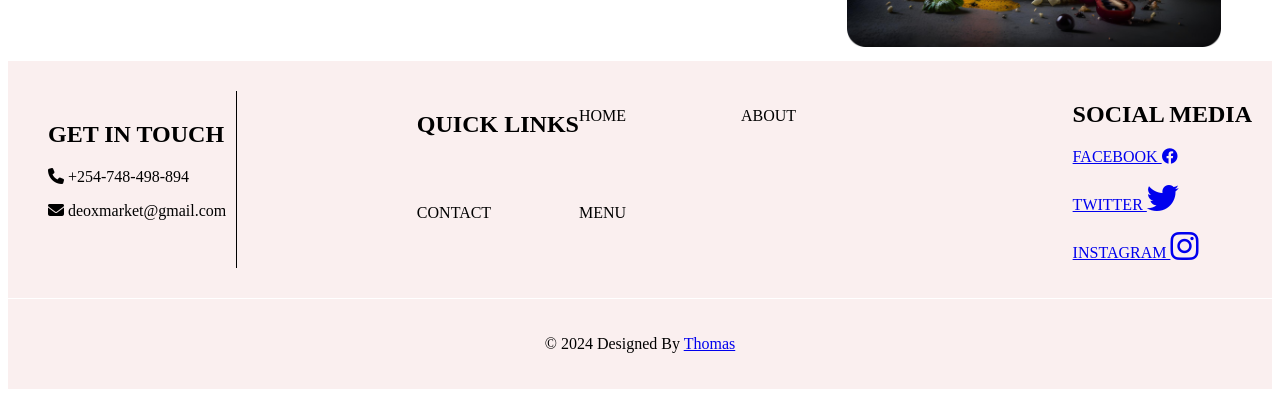
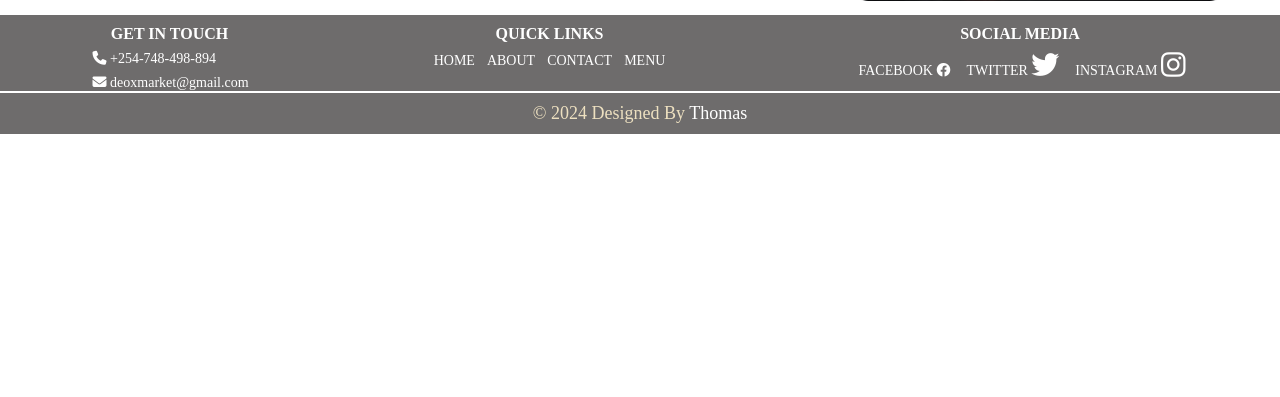
Before and after one commit to Thomas-m-waka/food_ordering_system, a Django app: page /menu in a window 1280 px wide. Shown: the part 2171-2568 px from the top of the page. After the commit the page ends 2305 px from the top, so only its background shows below. Run offline with Django 4.2, Linux system fonts and the light colour scheme; data comes from the database, SQL or seed files in the repository.

Commit message:
Update footer.css

```diff
--- a/products/static/footer.css
+++ b/products/static/footer.css
@@ -1,56 +1,105 @@
+
+*{
+    margin: 0 auto;
+}
 .footer-container{
-    display: flex;
+    background-color: rgb(110, 108, 108);
+   display:flex;
+   color:white;
     flex-direction: row;
-    justify-content: space-between;
-    padding: 20px;
-    background-color:#faefef;
-    color: black;
-    border-bottom: 1px solid #fff;
+   justify-content: space-around;
+   border-bottom:2px solid white;
 }
-.reach-us{
-    padding: 10px;
-    margin: 10px;
-    border-right: 1px solid black;
+.socials{
+    display:inline-block;
+
 }
-.my-links{
-    display: grid;
-    grid-template-columns: repeat(3, 1fr);
-    padding: 10px;
+.socials h2{
+    font-size:16px;
+    display:flex;
+    align-items: center;
+    justify-content: center;
+    margin-top:10px;
 }
+.socials a{
+    text-decoration:none;
+    padding:4px;
+    border-radius: 2px;
+    cursor:pointer;
+    margin-top:8px;
+    color: white;
+}
+.socials p{
+    display:flex;
+    display:inline-block;
+    margin-top:8px;
+    font-size: 14px;
+    margin-left:4px;
+}
+.socials a:hover{
+    background-color: rgb(110, 110, 227);
+    color:white;
+}
+
 .my-links a{
+
     text-decoration: none;
-    color: black;
+    cursor:pointer;
+    padding:4px;
+    border-radius:4px;
+    font-size:14px;
+    color:white;
+}
+.my-links p{
+    display:inline-block;
+    margin-top:8px;
+}
+.my-links h2{
+    font-size:16px;
+    display:flex;
+    align-items: center;
+    justify-content: center;
+    margin-top:10px;
+}
+.my-links a:hover{
+    background-color: rgb(110, 110, 227);
+    color:white;
+
+}
+
+.reach-us p{
+    margin-top:8px;
+}
+.reach-us h2{
+    font-size:16px;
+    display:flex;
+    align-items: center;
+    justify-content: center;
+    margin-top:10px;
+}
+.reach-us p{
+    font-size:14px;
+    margin-left:2px;
 }
 .credits{
-    margin-top: 0;
-    padding: 20px;
-    background-color: #faefef;
-    color: black;
-    text-align: center;
+    padding:10px;
+    font-size:18px;
+    background-color: rgb(110, 108, 108);
+    color:rgb(237, 224, 192);
+    display:flex;
+    align-items: center;
 }
-.footer-img{
-    max-width: 100%;
-    border-radius: 50%;
+.credits a{text-decoration:none;
+    color:white;
+}
 
-    cursor: pointer;
-}
-@media screen and (max-width:992px) {
-    .footer-container{
-        flex-direction: column;
+
+@media only screen and (max-width: 600px) {
+    .footer-container {
+        flex-direction: row;
     }
-    .my-links{
-        grid-template-columns: repeat(2, 1fr);
-    }
-    .reach-us{
-        border-bottom: 1px solid #fff;
-        border-right: transparent;
+
+    .footer-container > * {
+        margin: 0 10px;
     }
 }
-@media screen and (max-width:600px) {
-    .footer-container{
-        flex-direction: column;
-    }
-    .my-links{
-        grid-template-columns: repeat(1,1fr);
-    }
-}
```
